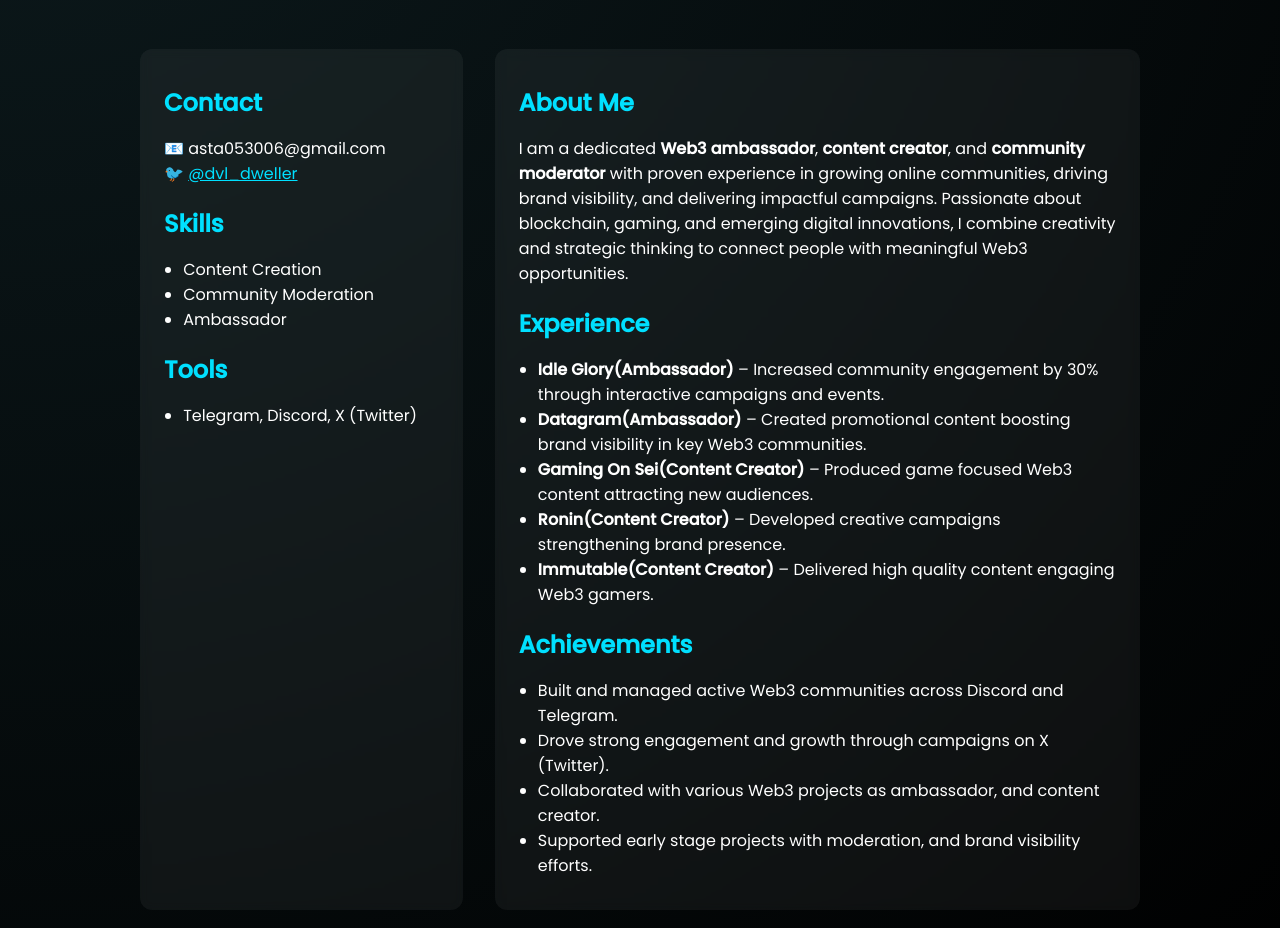
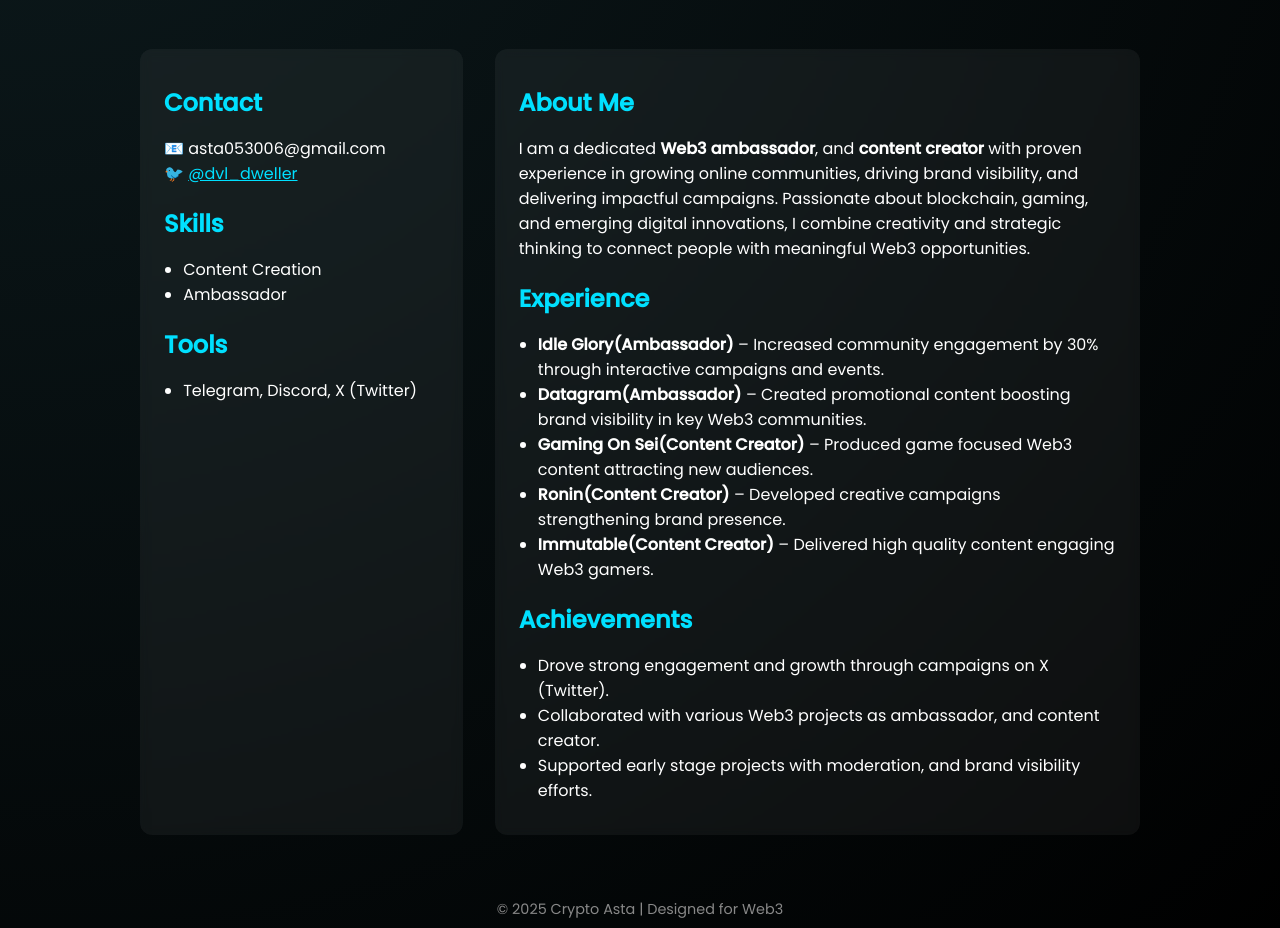
Before and after one commit to dvlDweller/w3_portfolio, a plain HTML site: page index.html in a window 1280 px wide. Shown: the part 360-1288 px from the top of the page. Drawn offline with Linux system fonts and the light colour scheme.

Commit message:
Update index.html

```diff
--- a/index.html
+++ b/index.html
@@ -93,7 +93,6 @@
             <h2>Skills</h2>
             <ul>
                 <li>Content Creation</li>
-                <li>Community Moderation</li>
                 <li>Ambassador</li>
             </ul>
             <h2>Tools</h2>
@@ -103,7 +102,7 @@
         </section>
         <section>
             <h2>About Me</h2>
-            <p>I am a dedicated <strong>Web3 ambassador</strong>, <strong>content creator</strong>, and <strong>community moderator</strong> with proven experience in growing online communities, driving brand visibility, and delivering impactful campaigns. Passionate about blockchain, gaming, and emerging digital innovations, I combine creativity and strategic thinking to connect people with meaningful Web3 opportunities.</p>
+            <p>I am a dedicated <strong>Web3 ambassador</strong>, and <strong>content creator</strong> with proven experience in growing online communities, driving brand visibility, and delivering impactful campaigns. Passionate about blockchain, gaming, and emerging digital innovations, I combine creativity and strategic thinking to connect people with meaningful Web3 opportunities.</p>
             <h2>Experience</h2>
             <ul>
                 <li><strong>Idle Glory(Ambassador)</strong> – Increased community engagement by 30% through interactive campaigns and events.</li>
@@ -114,7 +113,7 @@
             </ul>
             <h2>Achievements</h2>
             <ul>
-                <li>Built and managed active Web3 communities across Discord and Telegram.</li>
+
                 <li>Drove strong engagement and growth through campaigns on X (Twitter).</li>
                 <li>Collaborated with various Web3 projects as ambassador, and content creator.</li>
                 <li>Supported early stage projects with moderation, and brand visibility efforts.</li>
```
